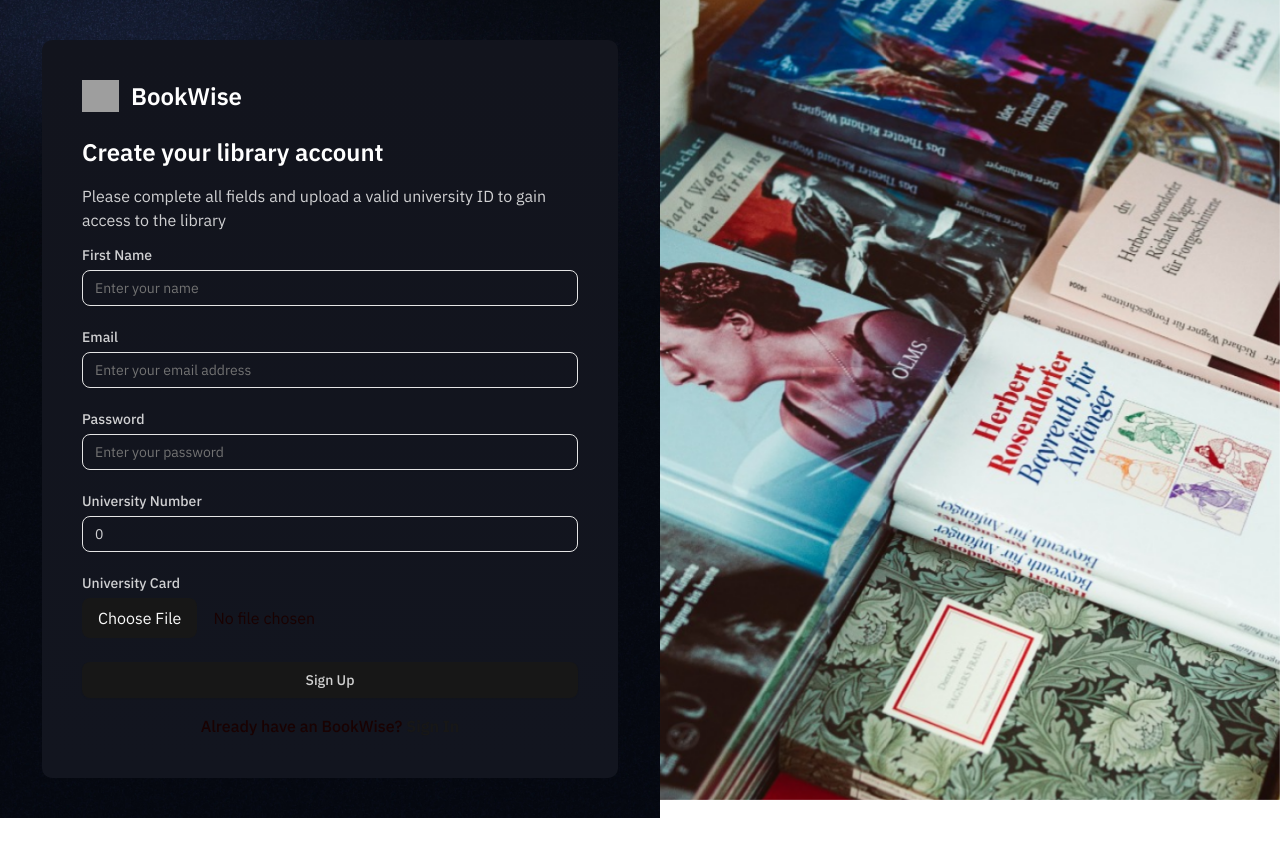
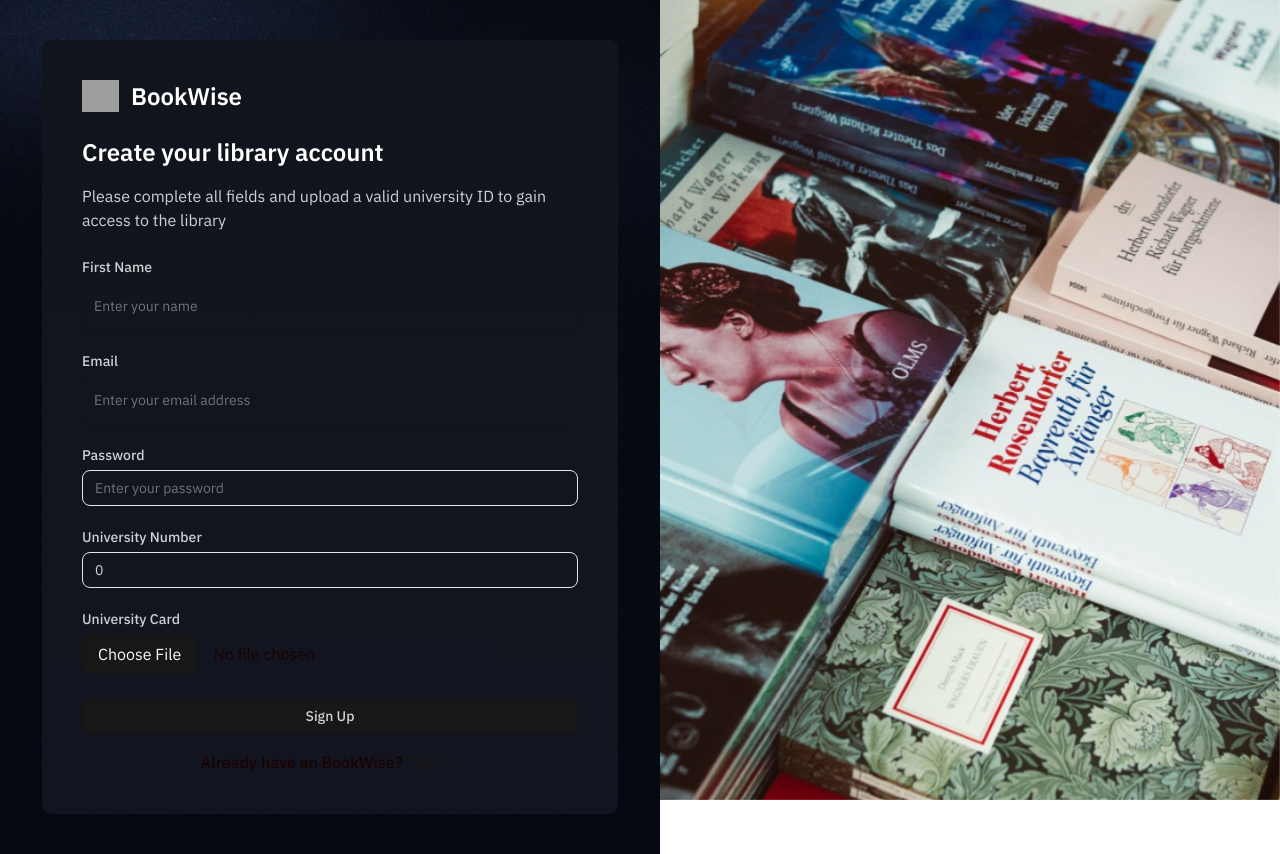
Before and after one commit to femiabimbola/library-mern-app, a Next.js app in the folder frontend/: page /auth/register in a window 1280 px wide. Before the commit the page ends 818 px from the top, so only its background shows below. Built offline with nearby package versions, Linux system fonts and the light colour scheme; no server answers; grey boxes are pictures that could not be loaded.

Commit message:
working on input

```diff
--- a/frontend/app/globals.css
+++ b/frontend/app/globals.css
@@ -140,6 +140,7 @@
 
 @layer components {
   .form-input {
-    @apply w-full min-h-14 border-none text-base font-bold placeholder:font-normal text-white focus-visible:ring-0 focus-visible:shadow-none ;
+    @apply w-full min-h-12 border-none text-base font-bold placeholder:font-normal text-white focus-visible:ring-0 focus-visible:shadow-none ;
+   ;
   }
 }
--- a/frontend/components/auth/Register.tsx
+++ b/frontend/components/auth/Register.tsx
@@ -68,7 +68,7 @@ const Register = () => {
       <h1 className="text-2xl font-semibold text-white">
         Create your library account
       </h1>
-      <p className="text-white/80">
+      <p className="text-white/80 mb-3">
         Please complete all fields and upload a valid university ID to gain
         access to the library
       </p>
@@ -84,7 +84,7 @@ const Register = () => {
                   <Input
                     {...field}
                     disabled={isPending}
-                    className="text-white/80"
+                    className="form-input"
                     placeholder="Enter your name"
                   />
                 </FormControl>
@@ -102,7 +102,7 @@ const Register = () => {
                   <Input
                     {...field}
                     disabled={isPending}
-                    className="text-white/80"
+                    className="form-input"
                     placeholder="Enter your email address"
                   />
                 </FormControl>
```
